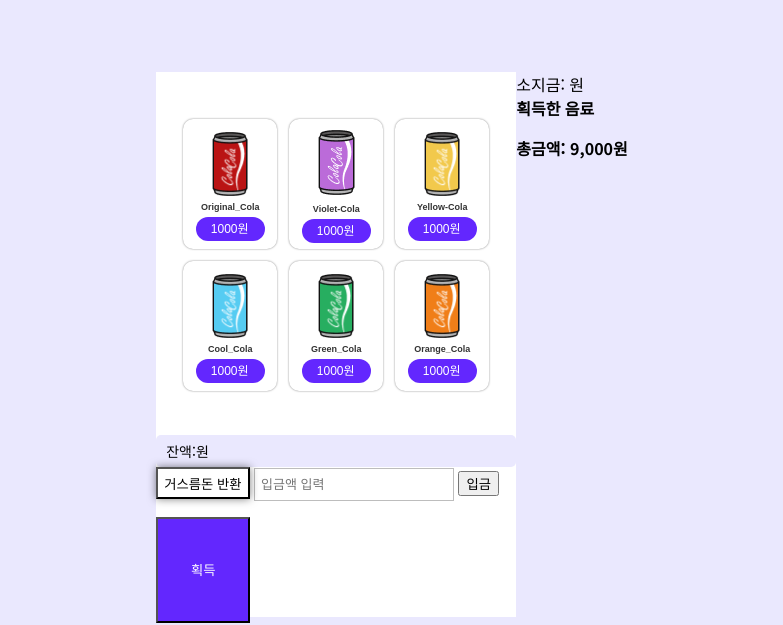
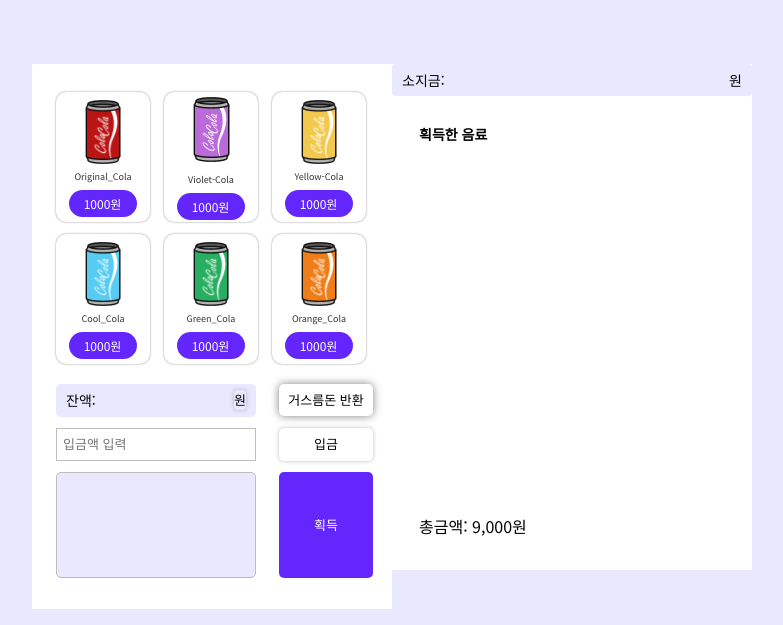
Before and after one commit to sy412/VendingMachine, a plain HTML site: page index.html in a window 1280 px wide. Shown: the part 183-808 px from the top of the page, without its empty margins (248-1031 px from the left). Drawn offline with Linux system fonts and the light colour scheme.

Commit message:
Update style.css

```diff
--- a/style.css
+++ b/style.css
@@ -1,3 +1,28 @@
+html, body, div, span, applet, object, iframe,
+h1, h2, h3, h4, h5, h6, p, blockquote, pre,
+a, abbr, acronym, address, big, cite, code,
+del, dfn, em, img, ins, kbd, q, s, samp,
+small, strike, strong, sub, sup, tt, var,
+b, u, i, center,
+dl, dt, dd, ol, ul, li,
+fieldset, form, label, legend,
+table, caption, tbody, tfoot, thead, tr, th, td,
+article, aside, canvas, details, embed,
+figure, figcaption, footer, header, hgroup,
+menu, nav, output, ruby, section, summary,
+time, mark, audio, video {
+	margin: 0;
+	padding: 0;
+	border: 0;
+	font-size: 100%;
+	font: inherit;
+	vertical-align: baseline;
+}
+
+article, aside, details, figcaption, figure,
+footer, header, hgroup, menu, nav, section {
+	display: block;
+}
 * {
   box-sizing: border-box;
 }
@@ -5,6 +30,10 @@
 body {
   background: #eae8fe;
   font-family: "Noto Sans KR", sans-serif;
+}
+.machine,
+.machine-r {
+  width: 360px;
 }
 
 .main {
@@ -16,24 +45,25 @@ body {
   position: absolute;
   top: 0;
   width: 386px;
+  background-repeat: no-repeat;
+  background-size: cover;
 }
 .machine {
-  width: 360px;
   height: 545px;
+  padding: 28px 24px;
   background: #ffffff;
 }
 ol,
 ul {
   list-style: none;
 }
-.machine .cola-list {
+.cola-list {
   display: grid;
-  padding: 31px 27px 28px;
   grid-template-columns: repeat(3, 1fr);
   gap: 12px;
 }
 .machine .cola-list li {
-  position: relative;
+  position: relative;/
 }
 .machine .cola {
   width: 94px;
@@ -47,6 +77,14 @@ ul {
   display: block;
   margin: 0 auto;
   width: 36px;
+}
+button {
+  width: 100%;
+  background: none;
+  border: none;
+  padding: 0;
+  font: inherit;
+  cursor: pointer;
 }
 .cola-type {
   display: block;
@@ -65,13 +103,13 @@ ul {
   padding: 5px 16px 5px 15px;
 }
 
-.balance {
+.bottom {
   display: grid;
   grid-template-columns: repeat(3, 1fr);
-  gap: 12px;
+  gap: 11px 23px;
   margin-top: 20px;
 }
-.balance button {
+.bottom button {
   width: 94px;
   padding: 6px 9px 8px;
   border-radius: 5px;
@@ -79,16 +117,26 @@ ul {
   border: none;
   line-height: 19px;
 }
+.balance-box,
+.put-place,
+.get-staged {
+  grid-column: 1/3;
+}
 .balance-box {
-  grid-column: 1/3;
   line-height: 20px;
   border-radius: 5px;
-  padding: 6px 10px;
+  padding: 6px 10px 7px 10px;
   font-size: 14px;
   background-color: #eae8fe;
 }
-.balance span {
+.balance-txt {
   float: right;
+}
+.balance-txt,
+.btn-put {
+  box-shadow: 0px 0px 4px rgba(0, 0, 0, 0.25);
+  border-radius: 4px;
+  font-size: 13px;
 }
 .btn-return {
   height: 32px;
@@ -105,7 +153,7 @@ ul {
   line-height: 19px;
 }
 
-.get {
+.get-staged {
   grid-columnn: 1/3;
   height: 106px;
   padding: 12px;
@@ -121,9 +169,52 @@ ul {
   border-radius: 5px;
   filter: none;
 }
+
 .btn-get {
   width: 94px;
   height: 106px;
   color: white;
   background: #6327fe;
 }
+.money-box,
+.get-list{
+  background-color: white;
+}
+.machine-r .money_box{
+  margin-bottom: 20px;
+  padding: 9px 27px;
+  border-radius: 4px;
+}
+.money-info{
+  background-color: #eae8fe;
+  padding: 6px 10px;
+    border-radius: 4px;
+    font-size: 14px;
+    line-height: 20px;
+}
+.money{
+  float:right;
+}
+.price-cola-list{
+  margin-bottom:5px;
+}
+
+.get-list{
+  padding: 25px 27px 32px;
+}
+.get-txt{
+  font-size: 14px;
+  line-height: 20px;
+  font-weight: 700;
+  text-align: center;
+  margin-bottom: 13px;
+}
+.price-cola-list{
+  height: 364px;
+    width: 306px;
+    padding: 12px 14px 12px 12px;
+    background-color: var(--light-purple);
+    border: 1px solid var(--light-gray);
+    border-radius: 4px;
+
+}
```
